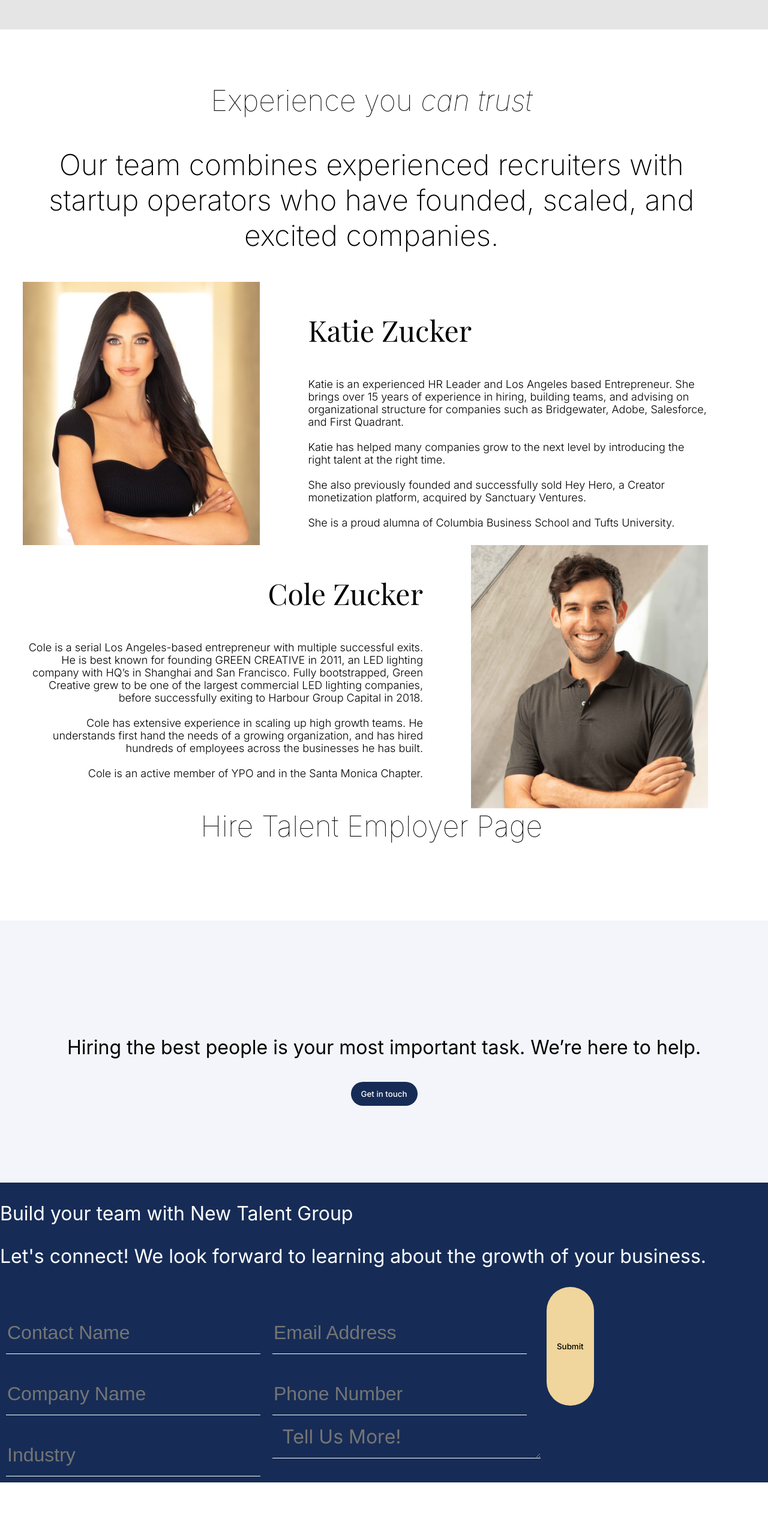
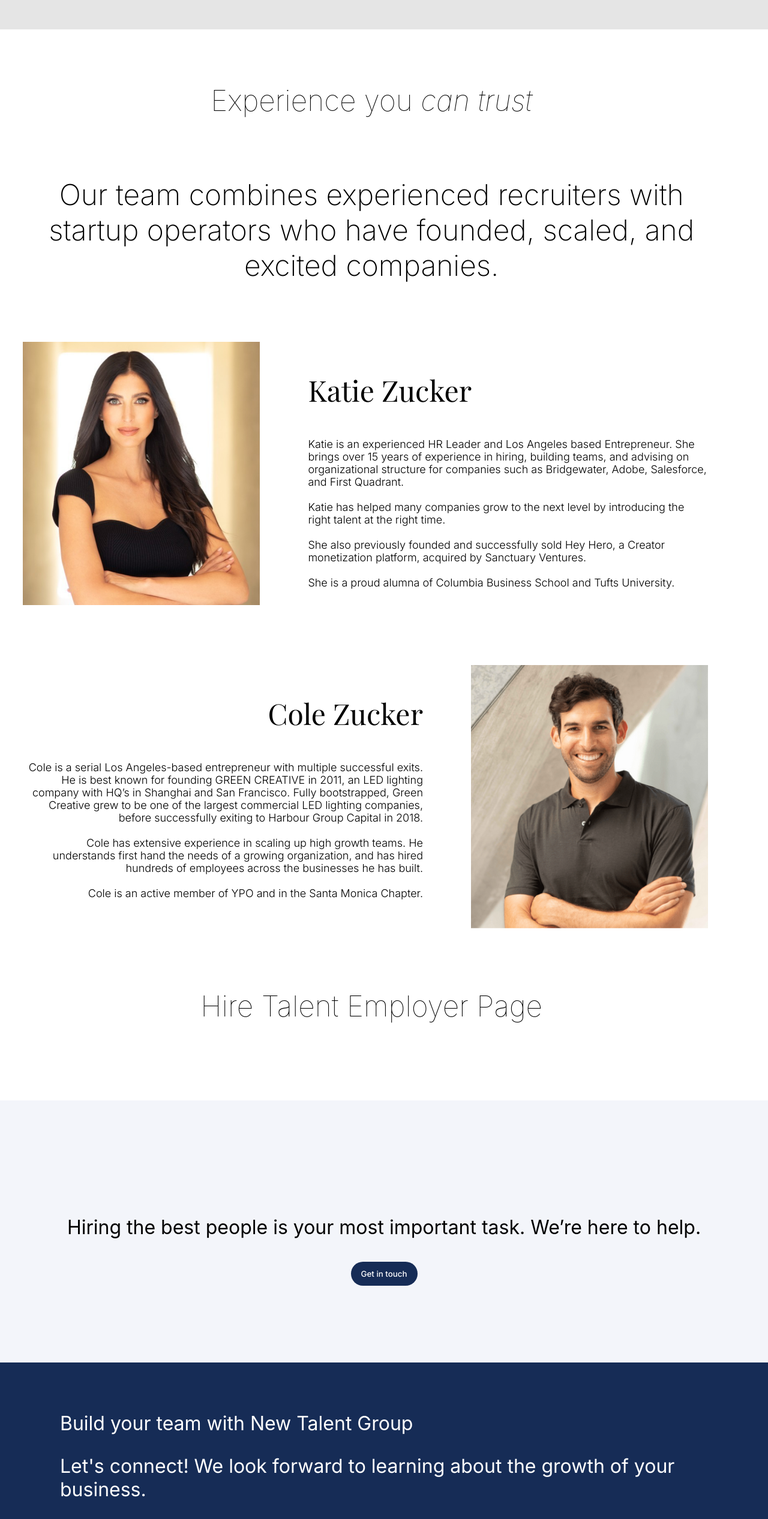
Before and after one commit to itosam/newtalentgroup, a React (Create React App) app: page / in a window 1280 px wide. Shown: the part 3760-6293 px from the top of the page at 60% size. Before the commit the page ends 6232 px from the top, so only its background shows below. Built offline with nearby package versions, Linux system fonts and the light colour scheme; a web font is replaced by a local one.

Commit message:
updating all sections

```diff
--- a/src/components/About.js
+++ b/src/components/About.js
@@ -5,10 +5,10 @@ function About() {
   return (
     <div id="about" className="about">
       <div className="founders">
-        <p>
+        <p style={{paddingBottom:'50px'}}>
           Experience you <em>can trust</em>
         </p>
-        <p className="infoteam">
+        <p className="infoteam" style={{paddingBottom:'50px'}}>
           Our team combines experienced recruiters with startup operators who
           have founded, scaled, and excited companies.
         </p>
--- a/src/index.css
+++ b/src/index.css
@@ -232,10 +232,10 @@ padding-left:2%
   margin-bottom:3px;
 }
 .info {
+  overflow: visible;
     padding-top: 15%;
     display: grid;
 	  grid-template-columns: 33% 33% 33%;
-	 position: static ;
 
 }
 
@@ -291,6 +291,7 @@ padding-left:2%
 .founder_aboutk {
   font-family: "Inter", san-serif;
   padding-right: 20px;
+  padding-bottom: 100px;
   text-align: left;
   font-size: large;
   font-weight:300;
@@ -300,6 +301,7 @@ padding-left:2%
 .founder_aboutc {
   font-family: "Inter", san-serif;
   padding-right: 20px;
+  padding-bottom: 100px;
   text-align: right;
   font-size: large;
   font-weight:300;
@@ -329,6 +331,10 @@ padding-left:2%
   font-size: 2rem;
   display: block;
 }
+.contactform {
+padding-top:50px;
+padding-left:100px;
+}
 .row {
   display: flex;
 }
@@ -341,6 +347,7 @@ padding-left:2%
 .infop {
  font-size: 2rem;
 }
+
 input {
 
     border : 0px solid #ffffff;
```
